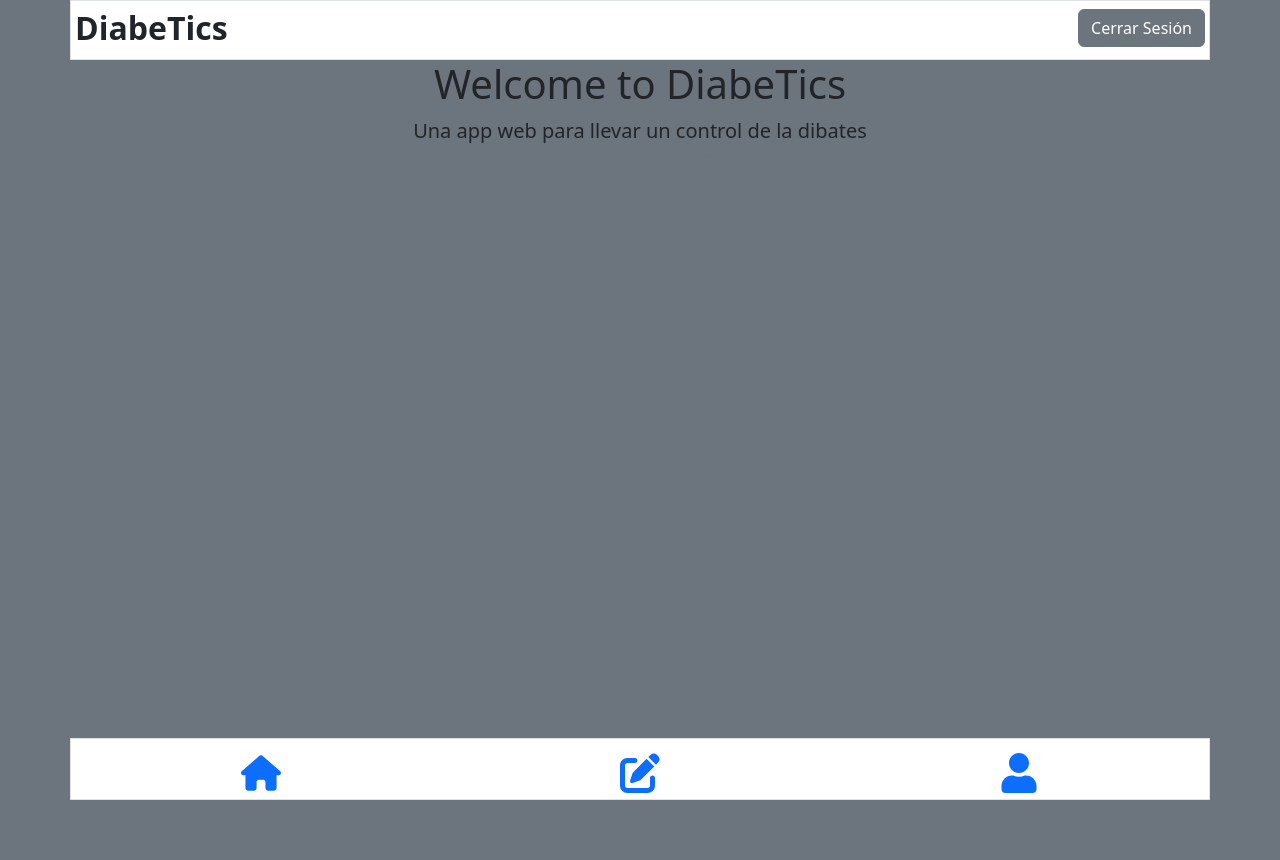
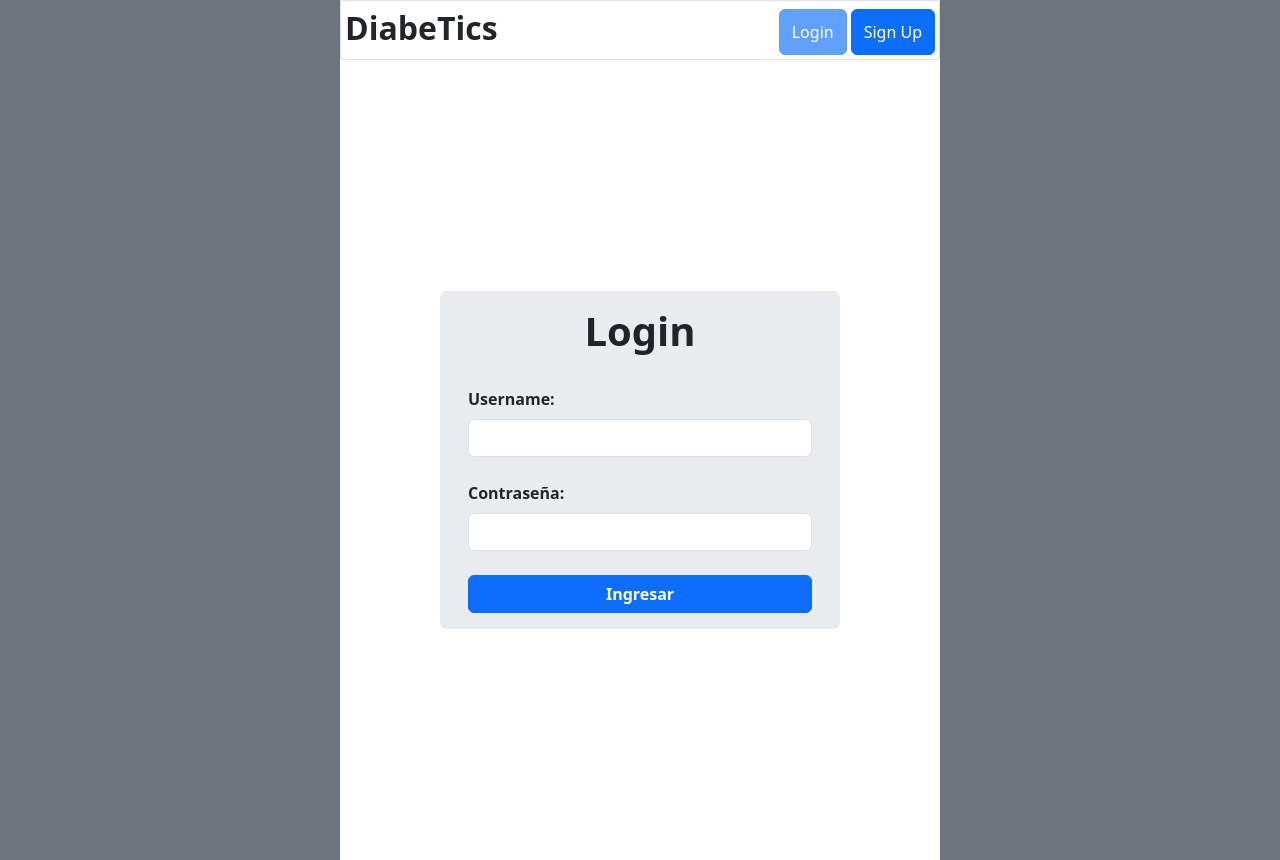
Before and after one commit to CascoArcilla/control-diabetes, a React (Vite) app: page / in a window 1280 px wide. Before the commit the page ends 800 px from the top, so only its background shows below. Built offline with nearby package versions, Linux system fonts and the light colour scheme.

Commit message:
Algunos cambios en la interfaz del login

```diff
--- a/index.html
+++ b/index.html
@@ -8,8 +8,8 @@
   <title>DiabeTics</title>
 </head>
 
-<body class="bg-secondary">
-  <div id="root"></div>
+<body class="bg-secondary ">
+  <div id="root" class="container-sm container-max-600"></div>
   <script type="module" src="/src/main.jsx"></script>
 </body>
 
--- a/src/auth/AuthPorvider.jsx
+++ b/src/auth/AuthPorvider.jsx
@@ -3,7 +3,7 @@ import { createContext, useContext, useEffect, useState } from "react";
 const AuthContext = createContext();
 
 export function AuthProvider({ children }) {
-  const [isAuthenticated, setIsAuthenticated] = useState(true);
+  const [isAuthenticated, setIsAuthenticated] = useState(false);
   const [user, setUser] = useState({});
   const [update, setUpdate] = useState(false);
 
--- a/src/components/header/Hedaer.jsx
+++ b/src/components/header/Hedaer.jsx
@@ -4,7 +4,7 @@ export default function Header({ position, changePosition }) {
   const { isAuthenticated, changeAuthenticat } = useAuth();
 
   return (
-    <header className="container-sm  border bg-body pt-1 p-0 ">
+    <header className="container-sm container-max-600 border bg-body pt-1 p-0 ">
       <div className="container-fluid d-flex justify-content-between p-1 ">
         <h2 className="fw-bolder">DiabeTics</h2>
         {!isAuthenticated ? (
--- a/src/components/login/Login.jsx
+++ b/src/components/login/Login.jsx
@@ -37,8 +37,9 @@ export default function Login() {
   return (
     <Form
       method="post"
-      className="bg-body-secondary p-3 d-flex flex-column gap-4  align-items-center justify-content-center "
+      className="bg-body-secondary rounded  p-3 container-sm container-max-400 d-flex flex-column gap-4  align-items-center justify-content-center "
     >
+      <h1 className="fw-bolder ">Login</h1>
       {action ? (
         <div className="p-2 border  border-danger ">
           <p className="p-0 m-0 fw-bolder text-danger">{action.message}</p>
@@ -46,8 +47,8 @@ export default function Login() {
       ) : (
         ""
       )}
-      <div className="">
-        <label htmlFor="inputEmail4" className="form-label">
+      <div className="container-fluid ">
+        <label htmlFor="inputEmail4" className="form-label fw-bold ">
           Username:
         </label>
         <input
@@ -57,8 +58,8 @@ export default function Login() {
           name="username"
         />
       </div>
-      <div className="">
-        <label htmlFor="inputPassword4" className="form-label">
+      <div className="container-fluid ">
+        <label htmlFor="inputPassword4" className="form-label fw-bold ">
           Contraseña:
         </label>
         <input
@@ -68,8 +69,8 @@ export default function Login() {
           name="password"
         />
       </div>
-      <div className="w-100 ">
-        <button type="submit" className="btn btn-primary w-100 ">
+      <div className="container-fluid ">
+        <button type="submit" className="btn btn-primary w-100 fw-bold ">
           Ingresar
         </button>
       </div>
--- a/src/components/navigation/Nav.jsx
+++ b/src/components/navigation/Nav.jsx
@@ -4,7 +4,7 @@ import { Link } from "react-router-dom";
 
 export default function Nav() {
   return (
-    <nav className="fixed-bottom bg-body container-lg p-0 ">
+    <nav className="fixed-bottom container-max-600 bg-body container-lg p-0 ">
       <ul
         className="border d-flex flex-row justify-content-around fs-1 "
         style={{ margin: "0", padding: "0", minHeight: "3.5rem" }}
--- a/src/css/styles.css
+++ b/src/css/styles.css
@@ -3,4 +3,17 @@ body {
     margin: 0;
     overflow: hidden;
     min-height: 100vh;
+    min-width: 100vw;
 }
+
+.container-max-600 {
+    max-width: 600px;
+}
+
+.container-max-400 {
+    max-width: 400px;
+}
+
+#root {
+    padding: 0;
+}
--- a/src/routes/protectedRoot.jsx
+++ b/src/routes/protectedRoot.jsx
@@ -24,7 +24,10 @@ export default function ProtectedRoot() {
   return auth.isAuthenticated ? (
     <>
       <Header />
-      <div className="container-sm">
+      <div
+        className="container-sm container-max-600 bg-body d-flex flex-column align-items-center "
+        style={{ minHeight: "100vh" }}
+      >
         {home}
         <Outlet />
       </div>
@@ -46,7 +49,10 @@ function DefaultInterface({ children }) {
     <>
       <Navigate to="/" />
       <Header position={position} changePosition={changePosition} />
-      <div className="container-sm bg-body d-flex flex-column align-items-center justify-content-center ">
+      <div
+        className="container-sm container-max-600 bg-body d-flex flex-column align-items-center justify-content-center "
+        style={{ minHeight: "100vh" }}
+      >
         {position == "login" && <Login />}
         {position == "signup" && <SignUp />}
       </div>
```
